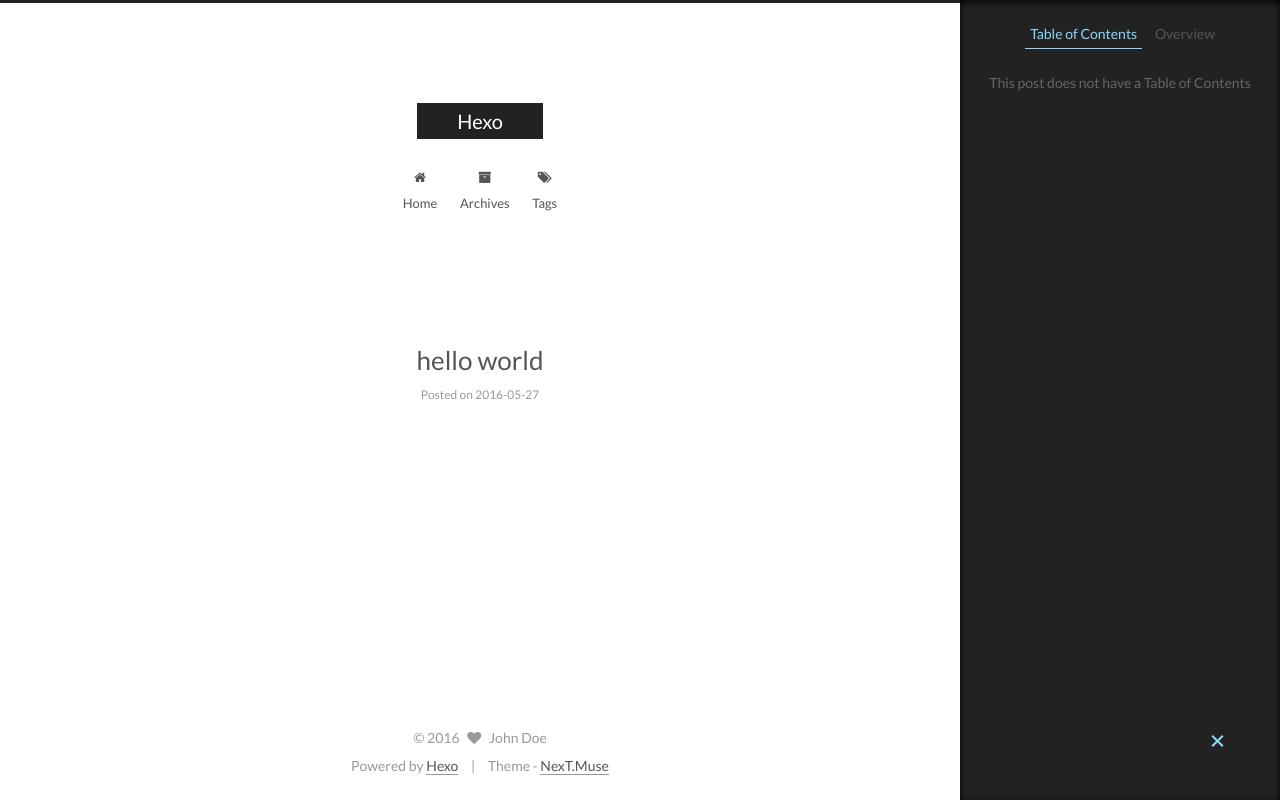
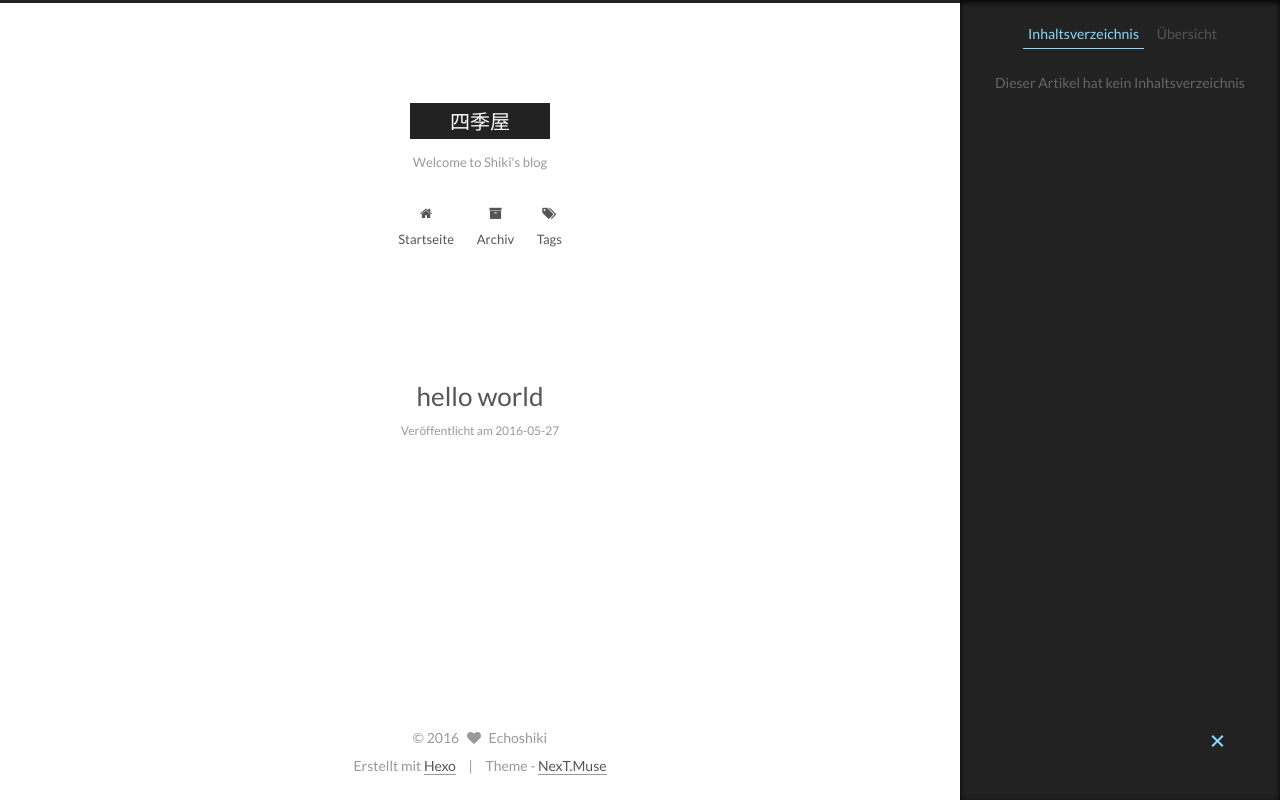
Before and after one commit to echoshiki/echoshiki.github.io, a plain HTML site: page 2016/05/27/hello-world/index.html in a window 1280 px wide. Both pictures are taken after a click on the element 1217 px from the left and 742 px from the top of the page. Drawn offline with Linux system fonts and the light colour scheme.

Commit message:
Site updated: 2016-05-27 23:30:02

```diff
--- a/2016/05/27/hello-world/index.html
+++ b/2016/05/27/hello-world/index.html
@@ -88,7 +88,7 @@
 <meta property="og:type" content="article">
 <meta property="og:title" content="hello world">
 <meta property="og:url" content="http://yoursite.com/2016/05/27/hello-world/index.html">
-<meta property="og:site_name" content="Hexo">
+<meta property="og:site_name" content="四季屋">
 <meta property="og:description">
 <meta property="og:updated_time" content="2016-05-27T15:21:19.696Z">
 <meta name="twitter:card" content="summary">
@@ -111,7 +111,7 @@
   };
 </script>
 
-  <title> hello world | Hexo </title>
+  <title> hello world | 四季屋 </title>
 </head>
 
 <body itemscope itemtype="http://schema.org/WebPage" lang="">
@@ -142,11 +142,11 @@
   <div class="custom-logo-site-title">
     <a href="/"  class="brand" rel="start">
       <span class="logo-line-before"><i></i></span>
-      <span class="site-title">Hexo</span>
+      <span class="site-title">四季屋</span>
       <span class="logo-line-after"><i></i></span>
     </a>
   </div>
-  <p class="site-subtitle"></p>
+  <p class="site-subtitle">Welcome to Shiki's blog</p>
 </div>
 
 <div class="site-nav-toggle">
@@ -169,7 +169,7 @@
 
               <i class="menu-item-icon fa fa-fw fa-home"></i> <br />
 
-            Home
+            Startseite
           </a>
         </li>
 
@@ -179,7 +179,7 @@
 
               <i class="menu-item-icon fa fa-fw fa-archive"></i> <br />
 
-            Archives
+            Archiv
           </a>
         </li>
 
@@ -242,7 +242,7 @@
             <span class="post-meta-item-icon">
               <i class="fa fa-calendar-o"></i>
             </span>
-            <span class="post-meta-item-text">Posted on</span>
+            <span class="post-meta-item-text">Veröffentlicht am</span>
             <time itemprop="dateCreated" datetime="2016-05-27T23:21:19+08:00" content="2016-05-27">
               2016-05-27
             </time>
@@ -336,10 +336,10 @@
 
         <ul class="sidebar-nav motion-element">
           <li class="sidebar-nav-toc sidebar-nav-active" data-target="post-toc-wrap" >
-            Table of Contents
+            Inhaltsverzeichnis
           </li>
           <li class="sidebar-nav-overview" data-target="site-overview">
-            Overview
+            Übersicht
           </li>
         </ul>
 
@@ -348,15 +348,15 @@
         <div class="site-author motion-element" itemprop="author" itemscope itemtype="http://schema.org/Person">
           <img class="site-author-image" itemprop="image"
                src="/images/avatar.gif"
-               alt="John Doe" />
-          <p class="site-author-name" itemprop="name">John Doe</p>
+               alt="Echoshiki" />
+          <p class="site-author-name" itemprop="name">Echoshiki</p>
           <p class="site-description motion-element" itemprop="description"></p>
         </div>
         <nav class="site-state motion-element">
           <div class="site-state-item site-state-posts">
             <a href="/archives">
               <span class="site-state-item-count">1</span>
-              <span class="site-state-item-name">posts</span>
+              <span class="site-state-item-name">Artikel</span>
             </a>
           </div>
 
@@ -387,7 +387,7 @@
 
 
 
-              <p class="post-toc-empty">This post does not have a Table of Contents</p>
+              <p class="post-toc-empty">Dieser Artikel hat kein Inhaltsverzeichnis</p>
 
           </div>
         </section>
@@ -410,11 +410,11 @@
   <span class="with-love">
     <i class="fa fa-heart"></i>
   </span>
-  <span class="author" itemprop="copyrightHolder">John Doe</span>
+  <span class="author" itemprop="copyrightHolder">Echoshiki</span>
 </div>
 
 <div class="powered-by">
-  Powered by <a class="theme-link" href="http://hexo.io">Hexo</a>
+  Erstellt mit  <a class="theme-link" href="http://hexo.io">Hexo</a>
 </div>
 
 <div class="theme-info">
```
Also changed, not shown: archives/2016/05/index.html (+14 -14 lines), archives/2016/index.html (+14 -14 lines), archives/index.html (+14 -14 lines), index.html (+14 -14 lines).
